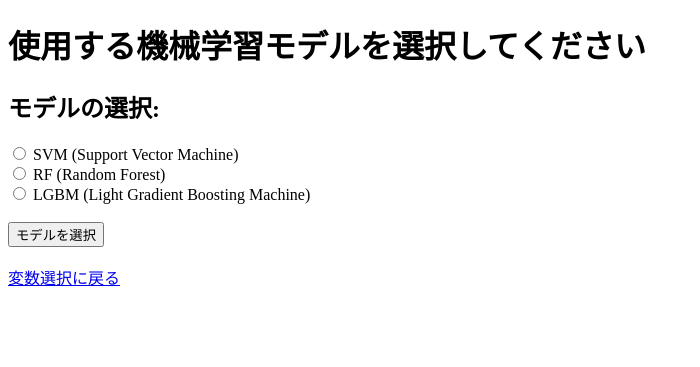
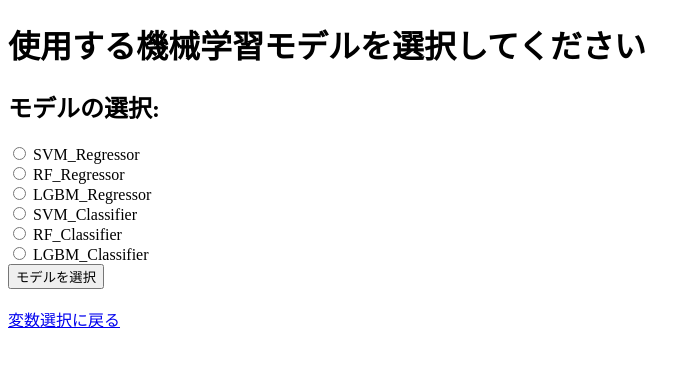
Before and after one commit to takumi-kawauchi/ML_app, a Flask app: page /train_model in a window 1280 px wide. Shown: the top 367 px of the page, without its empty margins (0-700 px from the left). Run offline with Flask 3, Linux system fonts and the light colour scheme.

Commit message:
モデル実行可能に

```diff
--- a/app/app.py
+++ b/app/app.py
@@ -3,9 +3,10 @@ from flask import Flask, request, render_template, redirect, url_for, jsonify
 import pandas as pd
 from sklearn.preprocessing import StandardScaler, MinMaxScaler
 from sklearn.model_selection import train_test_split
-from sklearn.ensemble import RandomForestClassifier
-from sklearn.svm import SVC
-from lightgbm import LGBMRegressor
+from sklearn.ensemble import RandomForestClassifier, RandomForestRegressor
+from sklearn.svm import SVC, SVR
+from lightgbm import LGBMRegressor, LGBMClassifier
+from sklearn.metrics import accuracy_score, root_mean_squared_error
 
 app = Flask(__name__)
 data = None  # グローバル変数にデータを格納
@@ -141,26 +142,37 @@ def train_model_page():
 
 @app.route('/train_model', methods=['POST'])
 def train_model():
-    print(data)
     # ここでは POST メソッドでの処理を行います
     X = data.drop(target, axis=1)
     y = data[target]
-    print("X : ", X)
-    print("y : ", y)
     model_type = request.form['model']
+    if "C" in model_type:
+        y = y.astype('category')
     X_train, X_test, y_train, y_test = train_test_split(X, y, test_size=0.2, random_state=42)
 
-    if model_type == 'SVM':
+    if model_type == 'SVM_R':
+        model = SVR()
+    elif model_type == 'RF_R':
+        model = RandomForestRegressor()
+    elif model_type == 'LGBM_R':
+        model = LGBMRegressor()
+    elif model_type == 'SVM_C':
         model = SVC()
-    elif model_type == 'RF':
+    elif model_type == 'RF_C':
         model = RandomForestClassifier()
-    elif model_type == 'LGBM':
-        model = LGBMRegressor()
+    elif model_type == 'LGBM_C':
+        model = LGBMClassifier()
+
 
     model.fit(X_train, y_train)
-    score = model.score(X_test, y_test)
+    if "C" in model_type:
+        y_pred = model.predict(X_test)
+        score = accuracy_score(y_test, y_pred)
+    else:
+        y_pred = model.predict(X_test)
+        score = root_mean_squared_error(y_test, y_pred)
 
-    return render_template('train_model_result.html', model=model_type, score=score)  # 結果表示用のテンプレートを返す
+    return render_template('results.html', model=model_type, score=score)  # 結果表示用のテンプレートを返す
 
 
 if __name__ == '__main__':
--- a/app/templates/train_model.html
+++ b/app/templates/train_model.html
@@ -10,15 +10,23 @@
     <form action="/train_model" method="post">  <!-- ここはPOSTメソッド -->
         <h2>モデルの選択:</h2>
         <label>
-            <input type="radio" name="model" value="SVM"> SVM (Support Vector Machine)
+            <input type="radio" name="model" value="SVM_R"> SVM_Regressor
         </label><br>
         <label>
-            <input type="radio" name="model" value="RF"> RF (Random Forest)
+            <input type="radio" name="model" value="RF_R"> RF_Regressor
         </label><br>
         <label>
-            <input type="radio" name="model" value="LGBM"> LGBM (Light Gradient Boosting Machine)
+            <input type="radio" name="model" value="LGBM_R"> LGBM_Regressor
         </label><br>
-
+        <label>
+            <input type="radio" name="model" value="SVM_C"> SVM_Classifier
+        </label><br>
+        <label>
+            <input type="radio" name="model" value="RF_C"> RF_Classifier
+        </label><br>
+        <label>
+            <input type="radio" name="model" value="LGBM_C"> LGBM_Classifier
+        </label>
         <br>
         <button type="submit">モデルを選択</button>
     </form>
```
Also changed, not shown: app/templates/results.html (+8 -1 lines).
